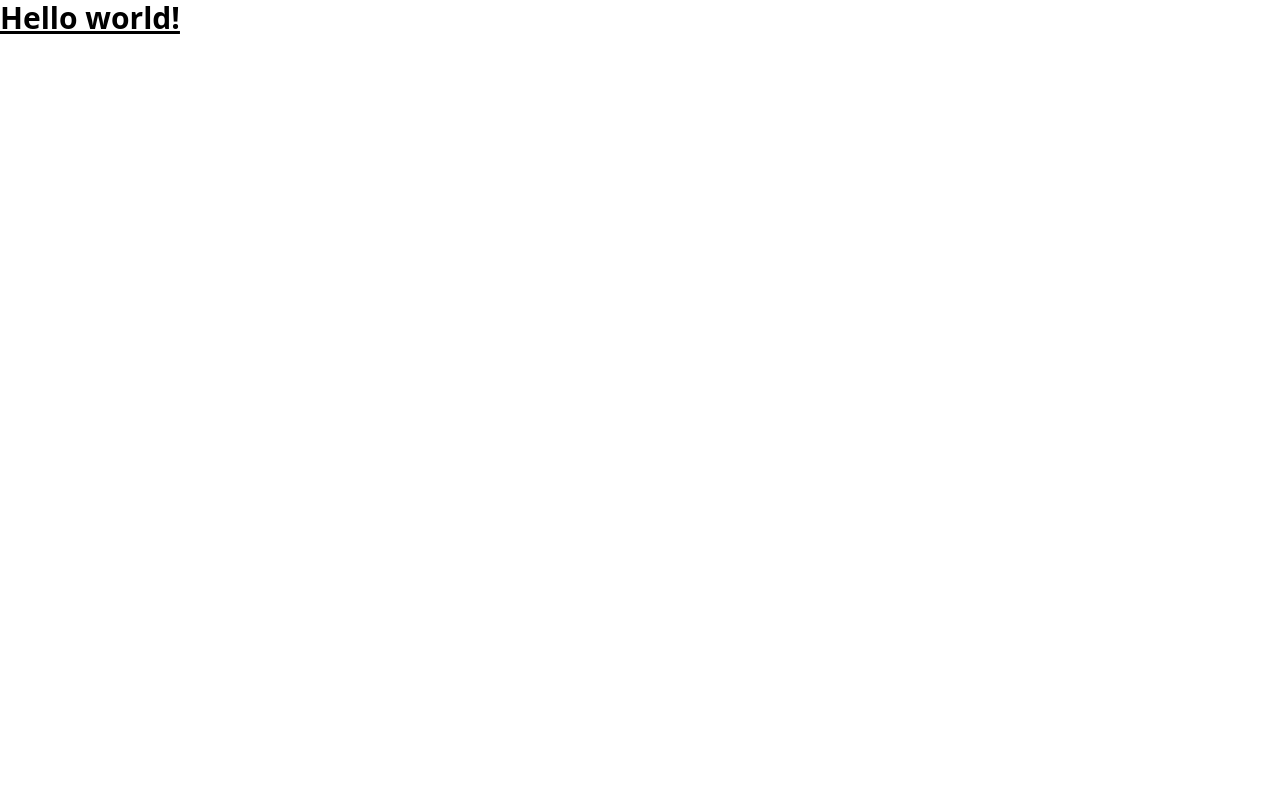
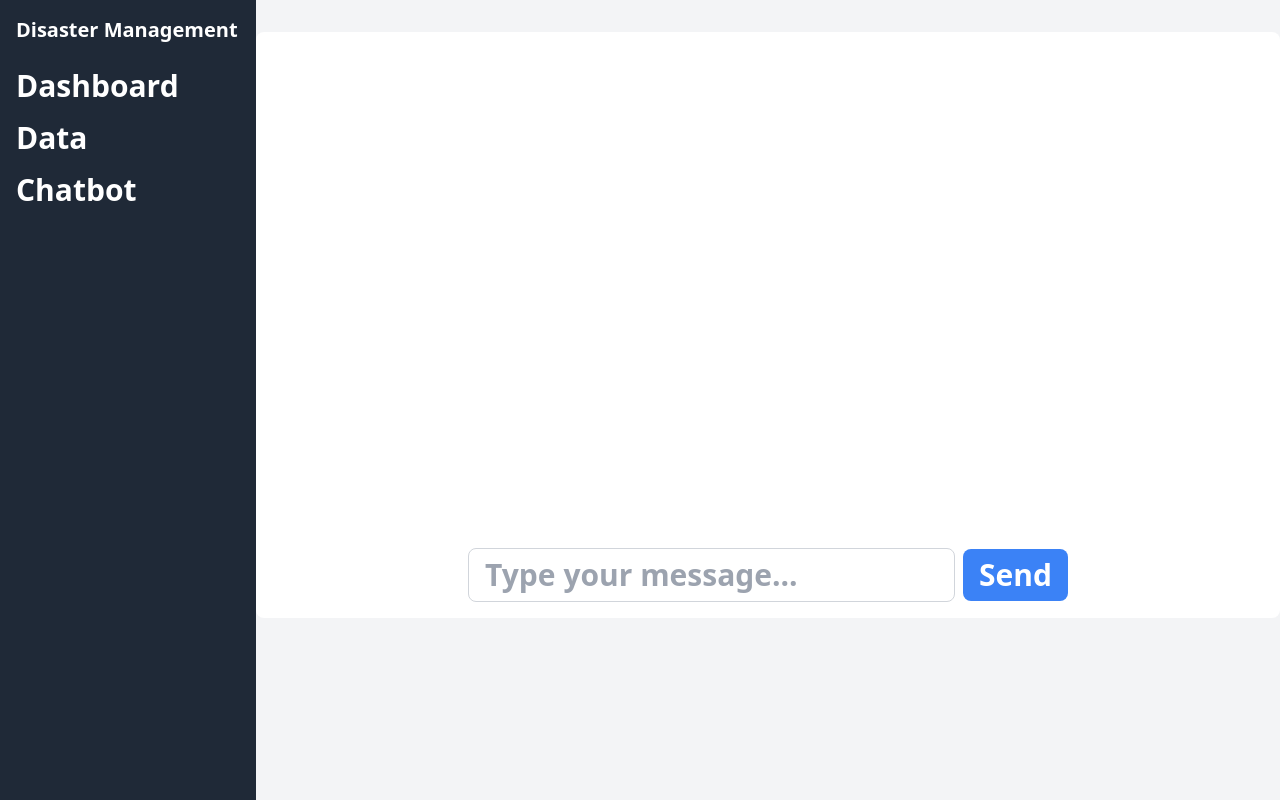
Before and after one commit to aniishme/chatbot-frontend, a React (Vite) app: page / in a window 1280 px wide. Built offline with nearby package versions, Linux system fonts and the light colour scheme.

Commit message:
Add side bar component

```diff
--- a/src/App.tsx
+++ b/src/App.tsx
@@ -1,7 +1,12 @@
 import "./App.css";
+import Sidebar from "./components/Sidebar/Sidebar";
 
 function App() {
-  return <h1 className="text-3xl font-bold underline">Hello world!</h1>;
+  return (
+    <h1 className="text-3xl font-bold ">
+      <Sidebar />
+    </h1>
+  );
 }
 
 export default App;
--- /dev/null
+++ b/src/components/Sidebar/Sidebar.tsx
@@ -0,0 +1,25 @@
+// Sidebar.tsx
+import React from "react";
+import Chat from "../../pages/Chat";
+
+const Sidebar: React.FC = () => {
+  return (
+    <div className="flex h-screen bg-gray-100">
+      <div className="bg-gray-800 w-64 flex-none">
+        <div className="p-4 text-white">
+          <h1 className="text-xl font-semibold">Disaster Management</h1>
+          <ul className="mt-4 ">
+            <li className="py-2 hover:bg-gray-700 cursor-pointer">Dashboard</li>
+            <li className="py-2 hover:bg-gray-700 cursor-pointer">Data</li>
+            <li className="py-2 hover:bg-gray-700 cursor-pointer">Chatbot</li>
+          </ul>
+        </div>
+      </div>
+      <div className="flex-grow w-full">
+        <Chat />
+      </div>
+    </div>
+  );
+};
+
+export default Sidebar;
```
